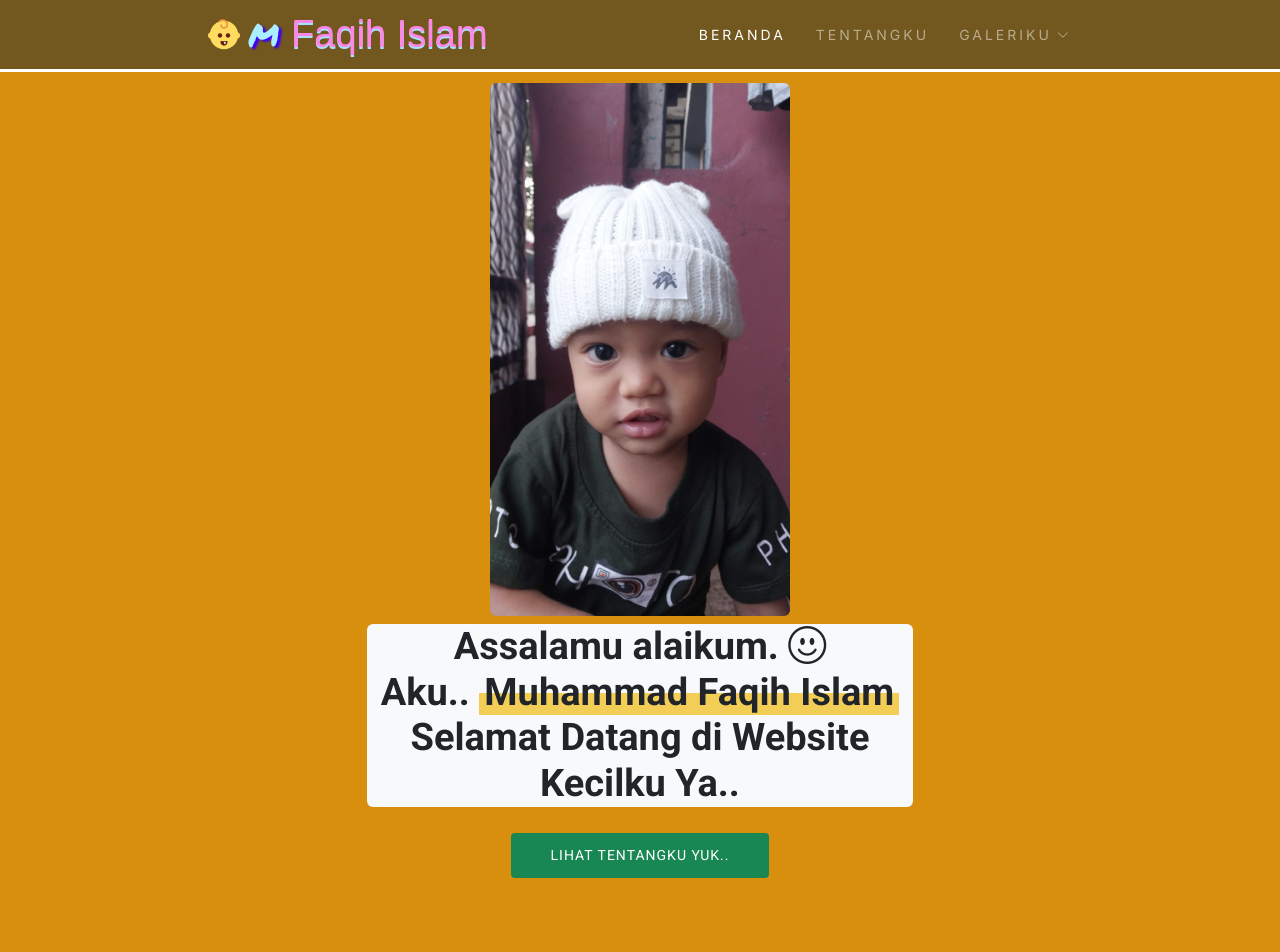
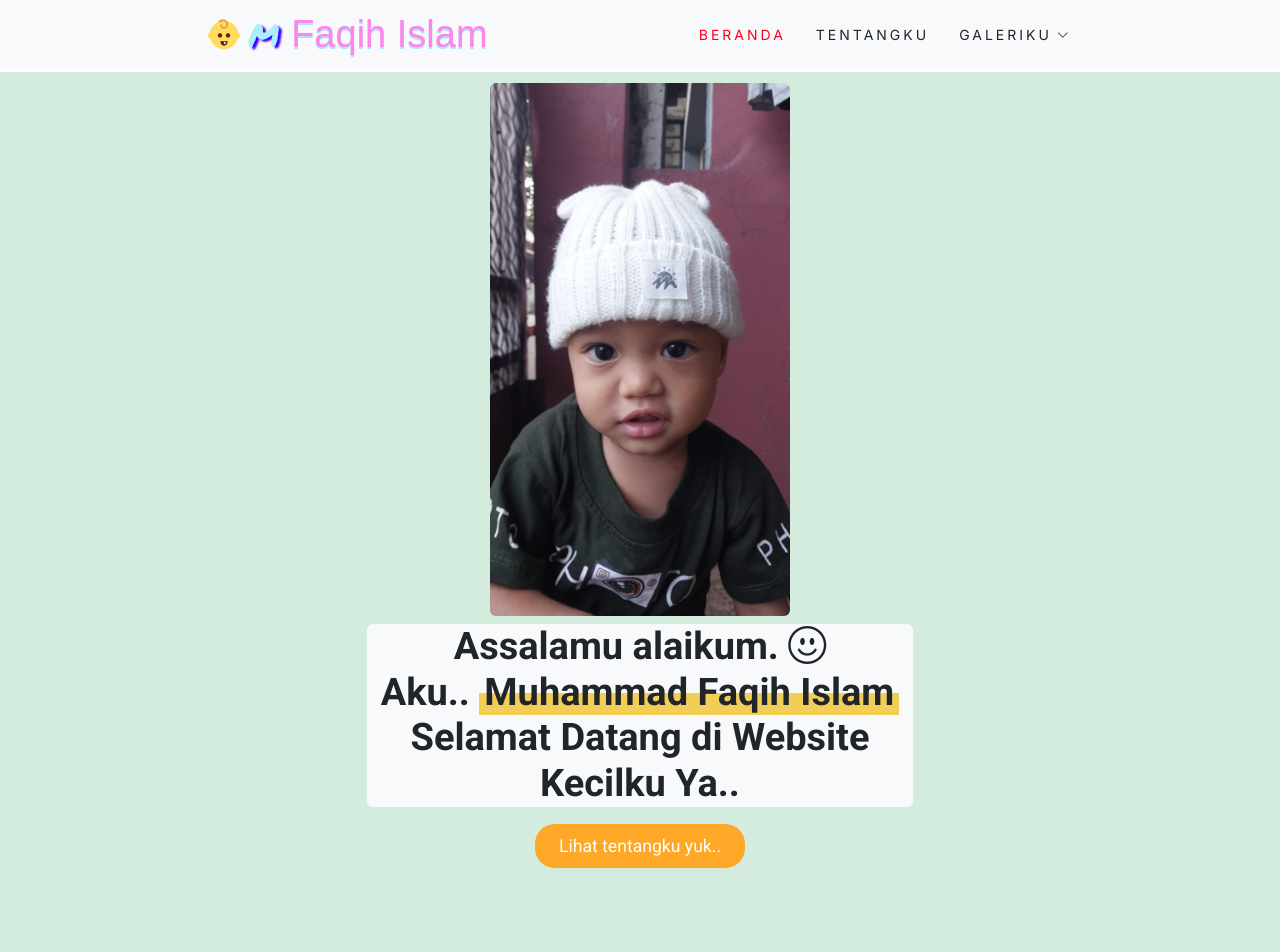
Before and after one commit to Resa-98/Muhammad-Faqih-Islam, a plain HTML site: page index.html in a window 1280 px wide. Shown: the top 952 px of the page. Drawn offline with Linux system fonts and the light colour scheme.

Commit message:
edited Theme and antohers of style

```diff
--- a/assets/css/main.css
+++ b/assets/css/main.css
@@ -9,9 +9,10 @@
 
 /* Global Colors - The following color variables are used throughout the website. Updating them here will change the color scheme of the entire website */
 :root {
-  --background-color: #d98f0e; /* Background color for the entire website, including individual sections */
-  --default-color: #fafafa; /* Default color used for the majority of the text content across the entire website */
-  --heading-color: #ffffff; /* Color for headings, subheadings and title throughout the website */
+  --section-color: #d4ecdd; /* Background color for all sections*/
+  --background-color: #f8f9fa; /* Background color for the entire website, including individual sections */
+  --default-color: #212529; /* Default color used for the majority of the text content across the entire website */
+  --heading-color: #1e88e5; /* Color for headings, subheadings and title throughout the website */
   --accent-color: #f3ce57; /* Accent color that represents your brand on the website. It's used for buttons, links, and other elements that need to stand out */
   --surface-color: #1a1a1a; /* The surface color is used as a background of boxed elements within sections, such as cards, icon boxes, or other elements that require a visual separation from the global background. */
   --contrast-color: #ffffff; /* Contrast color for text, ensuring readability against backgrounds of accent, heading, or default colors. */
@@ -19,22 +20,12 @@
 
 /* Nav Menu Colors - The following color variables are used specifically for the navigation menu. They are separate from the global colors to allow for more customization options */
 :root {
-  --nav-color: rgba(
-    255,
-    255,
-    255,
-    0.5
-  ); /* The default color of the main navmenu links */
-  --nav-hover-color: #ffffff; /* Applied to main navmenu links when they are hovered over or active */
-  --nav-mobile-background-color: #1a1a1a; /* Used as the background color for mobile navigation menu */
-  --nav-dropdown-background-color: #1a1a1a; /* Used as the background color for dropdown items that appear when hovering over primary navigation items */
-  --nav-dropdown-color: rgba(
-    255,
-    255,
-    255,
-    0.5
-  ); /* Used for navigation links of the dropdown items in the navigation menu. */
-  --nav-dropdown-hover-color: #ffffff; /* Similar to --nav-hover-color, this color is applied to dropdown navigation links when they are hovered over. */
+  --nav-color: #212529; /* The default color of the main navmenu links */
+  --nav-hover-color: #fc021f; /* Applied to main navmenu links when they are hovered over or active */
+  --nav-mobile-background-color: #f8f9fa; /* Used as the background color for mobile navigation menu */
+  --nav-dropdown-background-color: #f8f9fa; /* Used as the background color for dropdown items that appear when hovering over primary navigation items */
+  --nav-dropdown-color: #212529; /* Used for navigation links of the dropdown items in the navigation menu. */
+  --nav-dropdown-hover-color: #fc021f; /* Similar to --nav-hover-color, this color is applied to dropdown navigation links when they are hovered over. */
 }
 
 /* Color Presets - These classes override global colors when applied to any section or element, providing reuse of the sam color scheme. */
@@ -47,7 +38,7 @@
 .dark-background {
   --background-color: #060606;
   --default-color: #ffffff;
-  --heading-color: #ffffff;
+  --heading-color: #1e88e5;
   --surface-color: #252525;
   --contrast-color: #ffffff;
 }
@@ -67,13 +58,13 @@ body {
 }
 
 a {
-  color: var(--accent-color);
+  color: var(--nav-color);
   text-decoration: none;
   transition: 0.3s;
 }
 
 a:hover {
-  color: color-mix(in srgb, var(--accent-color), transparent 25%);
+  color: color-mix(in srgb, var(--nav-hover-color), transparent 25%);
   text-decoration: none;
 }
 
@@ -83,6 +74,7 @@ h3,
 h4,
 h5,
 h6 {
+  color: var(--heading-color);
 }
 h1.sitename {
   font-family: "Permanent Marker", cursive;
@@ -104,7 +96,7 @@ h1.sitename {
 --------------------------------------------------------------*/
 .header {
   color: var(--default-color);
-  background-color: rgb(79, 69, 37, 0.75);
+  background-color: var(--background-color);
   padding: 6px 0;
   transition: all 0.5s;
   z-index: 997;
@@ -456,8 +448,8 @@ h1.sitename {
 }
 
 .footer .social-links a:hover {
-  color: var(--accent-color);
-  border-color: var(--accent-color);
+  color: var(--nav-hover-color);
+  border-color: var(--nav-hover-color);
 }
 
 .footer .credits {
@@ -481,7 +473,7 @@ h1.sitename {
 #preloader:before,
 #preloader:after {
   content: "";
-  background-color: #000000;
+  background-color: #779496;
   position: absolute;
   inset: 0;
   width: 50%;
@@ -592,12 +584,12 @@ h1.sitename {
 
 .scroll-top i {
   font-size: 24px;
-  color: var(--default-color);
+  color: var(--background-color);
   line-height: 0;
 }
 
 .scroll-top:hover {
-  background-color: color-mix(in srgb, var(--accent-color), transparent 20%);
+  background-color: color-mix(in srgb, var(--nav-color), transparent 20%);
 }
 
 .scroll-top.active {
@@ -637,7 +629,7 @@ h1.sitename {
 
 .page-title .heading .cta-btn {
   color: var(--default-color);
-  background: var(--accent-color);
+  background: #2ecc71;
   font-weight: 400;
   font-size: 14px;
   display: inline-block;
@@ -684,7 +676,7 @@ h1.sitename {
 section,
 .section {
   color: var(--default-color);
-  background-color: var(--background-color);
+  background-color: var(--section-color);
   padding: 60px 0;
   scroll-margin-top: 100px;
   overflow: clip;
@@ -785,20 +777,18 @@ section,
 }
 
 .hero .btn-get-started {
-  color: var(--contrast-color);
-  background: var(--accent-color);
-  font-weight: 400;
-  font-size: 14px;
-  display: inline-block;
-  padding: 12px 40px;
-  border-radius: 4px;
-  transition: 0.5s;
-  text-transform: uppercase;
-  letter-spacing: 1px;
+  background-color: #ffa726; /* Orange lembut */
+  color: white;
+  padding: 12px 24px;
+  border: none;
+  border-radius: 20px;
+  font-size: 1.1rem;
+  transition: all 0.3s ease;
 }
 
 .hero .btn-get-started:hover {
-  background-color: color-mix(in srgb, var(--accent-color) 90%, white 10%);
+  box-shadow: 0 10px 20px rgba(67, 51, 3, 0.5);
+  transform: scale(1.05) rotate(-1deg);
 }
 
 /*--------------------------------------------------------------
--- a/index.html
+++ b/index.html
@@ -55,7 +55,7 @@
           href="index.html"
           class="logo d-flex align-items-center me-auto me-xl-0"
         >
-        <img src="assets/img/logo.png" alt="logo" />
+        <img src="assets/img/favicon-32x32.png" alt="logo" />
           <!-- <i class="bi bi-camera"></i> -->
           <h1 class="sitename">M <span>Faqih Islam</span></h1>
         </a>
@@ -144,7 +144,7 @@
                 Blanditiis praesentium aliquam illum tempore incidunt debitis
                 dolorem magni est deserunt sed qui libero. Qui voluptas amet.
               </p> -->
-              <a href="about.html" class="btn-get-started bg-success"
+              <a href="about.html" class="btn-get-started"
                 >Lihat tentangku yuk..<br
               /></a>
             </div>
```
Also changed, not shown: about.html (+1 -1 lines), gallery.html (+1 -1 lines), assets/img/favicon-32x32.png (renamed from assets/img/logo.png), assets/img/gallery/gallery-1.jpg.
